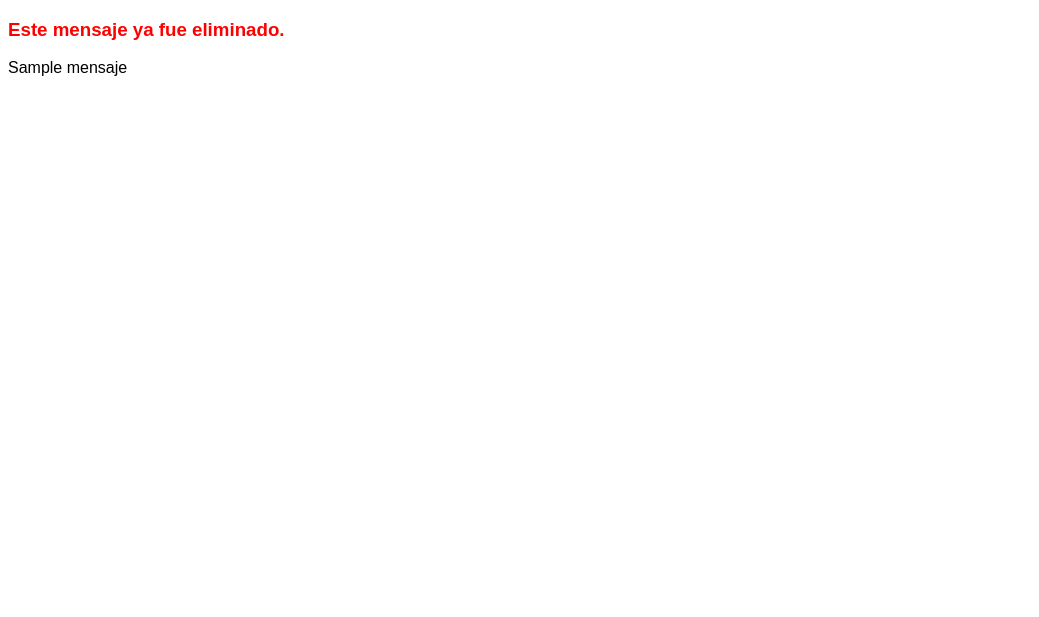
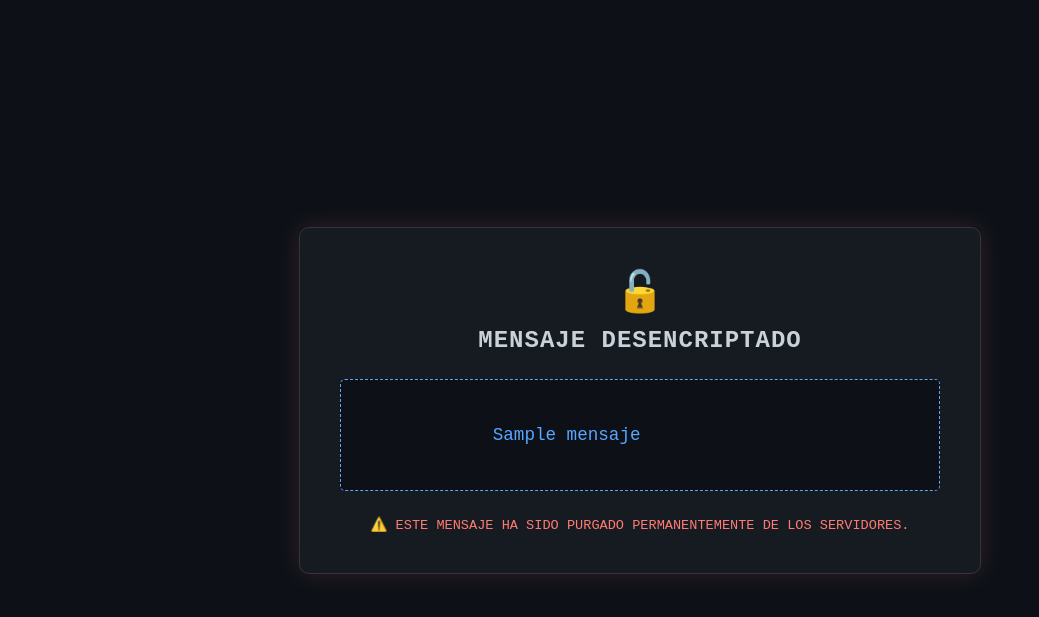
Before and after one commit to Ronaldo320/mensaje-seguro, a Flask app: template templates/leer.html in a window 1280 px wide. Shown: the top 617 px of the page, without its empty margins (0-1039 px from the left). Run offline with Flask 3, Linux system fonts and the light colour scheme; the template is opened without the code that fills it: most values are stand-ins (such as "Sample title", 1, 10 or a date in 2020).

Commit message:
Update HTML structure and security features

```diff
--- a/templates/leer.html
+++ b/templates/leer.html
@@ -1,39 +1,106 @@
 <!DOCTYPE html>
-<html>
+<html lang="es">
 <head>
-    <title>Mensaje Secreto</title>
+    <meta charset="UTF-8">
+    <meta name="viewport" content="width=device-width, initial-scale=1.0">
+    <title>Mensaje Clasificado</title>
     <style>
-        /* Bloquea la selección de texto */
-        body { user-select: none; -webkit-user-select: none; font-family: sans-serif;}
-        #pantalla-negra { display: none; position: fixed; top: 0; left: 0; width: 100%; height: 100%; background: black; color: white; text-align: center; padding-top: 20%; z-index: 9999; }
+        body {
+            background-color: #0d1117;
+            color: #c9d1d9;
+            font-family: 'Courier New', Courier, monospace;
+            display: flex;
+            justify-content: center;
+            align-items: center;
+            height: 100vh;
+            margin: 0;
+            user-select: none;
+            -webkit-user-select: none;
+        }
+        #contenido {
+            background: #161b22;
+            padding: 40px;
+            border-radius: 10px;
+            border: 1px solid #30363d;
+            box-shadow: 0 0 25px rgba(255, 123, 114, 0.15);
+            width: 90%;
+            max-width: 600px;
+            text-align: center;
+        }
+        .candado {
+            font-size: 40px;
+            margin-bottom: 10px;
+        }
+        h2 {
+            color: #c9d1d9;
+            margin: 0;
+            letter-spacing: 1px;
+        }
+        .mensaje-box {
+            background: #0d1117;
+            border: 1px dashed #58a6ff;
+            padding: 25px;
+            border-radius: 5px;
+            color: #58a6ff;
+            font-size: 1.1em;
+            margin-top: 25px;
+            text-align: left;
+            white-space: pre-wrap;
+        }
+        .estado {
+            color: #ff7b72;
+            font-size: 0.85em;
+            margin-top: 25px;
+            text-transform: uppercase;
+        }
+        #pantalla-negra {
+            display: none;
+            position: fixed;
+            top: 0;
+            left: 0;
+            width: 100%;
+            height: 100%;
+            background: #000000;
+            color: #ff0000;
+            text-align: center;
+            padding-top: 25vh;
+            z-index: 9999;
+        }
     </style>
 </head>
-<body oncontextmenu="return false;"> <!-- Bloquea click derecho -->
+<body oncontextmenu="return false;">
 
     <div id="contenido">
-        <h3 style="color: red;">Este mensaje ya fue eliminado.</h3>
-        <p>{{ mensaje }}</p>
+        <div class="candado">🔓</div>
+        <h2>MENSAJE DESENCRIPTADO</h2>
+        <div class="mensaje-box">
+            {{ mensaje }}
+        </div>
+        <div class="estado">
+            ⚠️ Este mensaje ha sido purgado permanentemente de los servidores.
+        </div>
     </div>
 
     <div id="pantalla-negra">
-        <h2>Posible captura de pantalla detectada. Mensaje oculto.</h2>
+        <h1 style="font-size: 3em; margin-bottom: 10px;">BLOQUEO DE SEGURIDAD</h1>
+        <p style="font-size: 1.5em;">Posible captura de pantalla detectada.</p>
     </div>
 
     <script>
-        // Bloquear atajos de teclado (Ctrl+C, Ctrl+P)
+        // Bloqueo de atajos (Ctrl+C, Ctrl+P, Ctrl+S, Ctrl+A)
         document.addEventListener('keydown', function(e) {
-            if (e.ctrlKey && (e.key === 'c' || e.key === 'p' || e.key === 's')) {
+            if (e.ctrlKey && (e.key === 'c' || e.key === 'p' || e.key === 's' || e.key === 'a')) {
                 e.preventDefault();
             }
         });
 
-        // Anti-captura: Si la ventana pierde el foco (ej. al abrir recortes de Windows)
+        // Oscurece la pantalla si la ventana pierde el enfoque
         window.addEventListener('blur', function() {
             document.getElementById('contenido').style.display = 'none';
             document.getElementById('pantalla-negra').style.display = 'block';
         });
 
-        // Restaura el mensaje al volver a la ventana
+        // Restaura el mensaje al hacer clic de nuevo en la ventana
         window.addEventListener('focus', function() {
             document.getElementById('contenido').style.display = 'block';
             document.getElementById('pantalla-negra').style.display = 'none';
```
